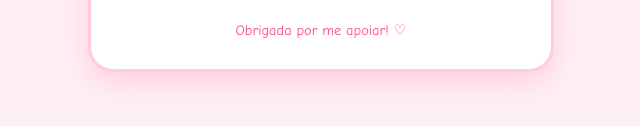
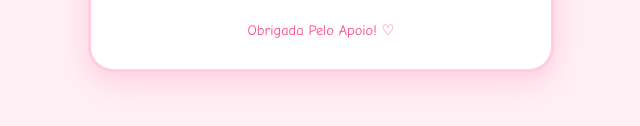
Before and after one commit to Star-Kivia/sorteio-da-rifa, a plain HTML site: page index.html in a window 1280 px wide. Shown: the part 592-718 px from the top of the page, 319-959 px from the left. Drawn offline with Linux system fonts and the light colour scheme.

Commit message:
Update index.html

```diff
--- a/index.html
+++ b/index.html
@@ -173,7 +173,7 @@
         </div>
 
         <div class="rodape">
-            Obrigada por me apoiar! ♡
+            Obrigada Pelo Apoio! ♡
         </div>
     </div>
 
```
